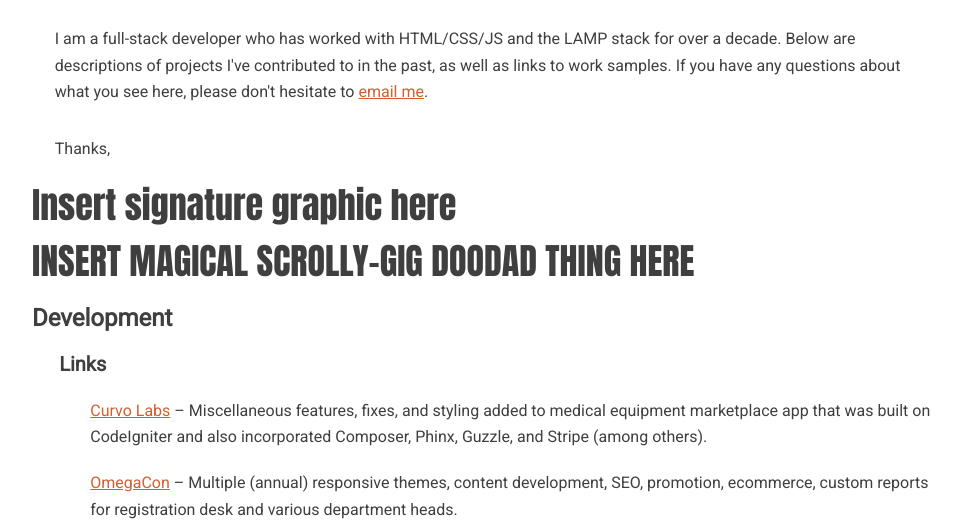
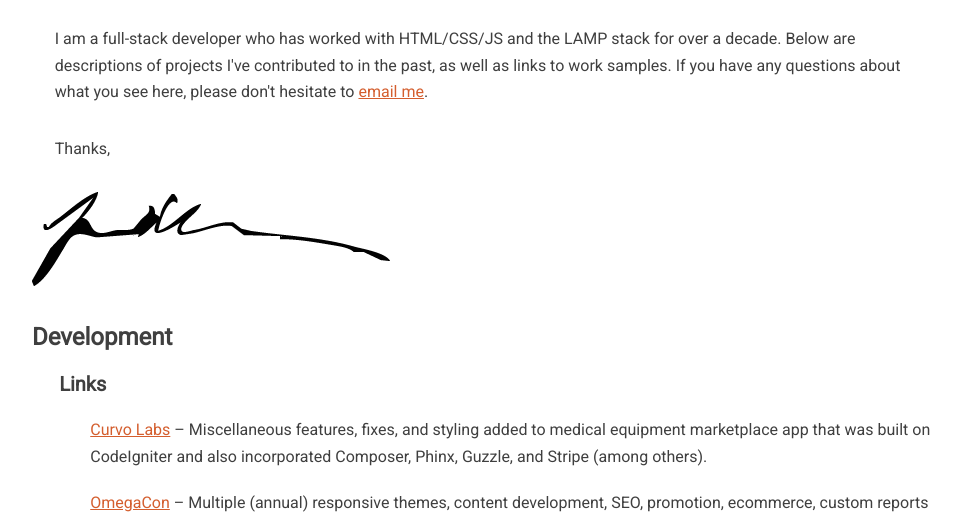
Before and after one commit to toastyghost/portfolio, a PHP site: page / in a window 1280 px wide. Shown: the part 160-680 px from the top of the page, without its empty margins (152-1113 px from the left). Run offline with PHP 8.4, Linux system fonts and the light colour scheme; some libraries are stand-ins or nearby versions.

Commit message:
added signature graphic

```diff
--- a/index.php
+++ b/index.php
@@ -6,11 +6,11 @@
 		<h2>Greetings &amp; salutations!</h2>
 		<p>I am a full-stack developer who has worked with HTML/CSS/JS and the LAMP stack for over a decade. Below are descriptions of projects I've contributed to in the past, as well as links to work samples. If you have any questions about what you see here, please don't hesitate to <a href="mailto:toastyghost@live.com">email me</a>.</p>
 		<p>Thanks,</p>
-		<h2 style="font-family: Impact; font-size: 36px;">Insert signature graphic here</h2>
+		<img src="assets/images/signature.png">
 	</section>
 
 	<section class="main-section" id="clients" name="clients">
-		<h2 style="font-family: Impact; font-size: 36px;">INSERT MAGICAL SCROLLY-GIG DOODAD THING HERE</h2>
+		<!--<h2 style="font-family: Impact; font-size: 36px;">INSERT MAGICAL SCROLLY-GIG DOODAD THING HERE</h2>-->
 	</section>
 
 	<section class="main-section" id="development" name="development">
```
Also changed, not shown: assets/images/signature.png (added).
